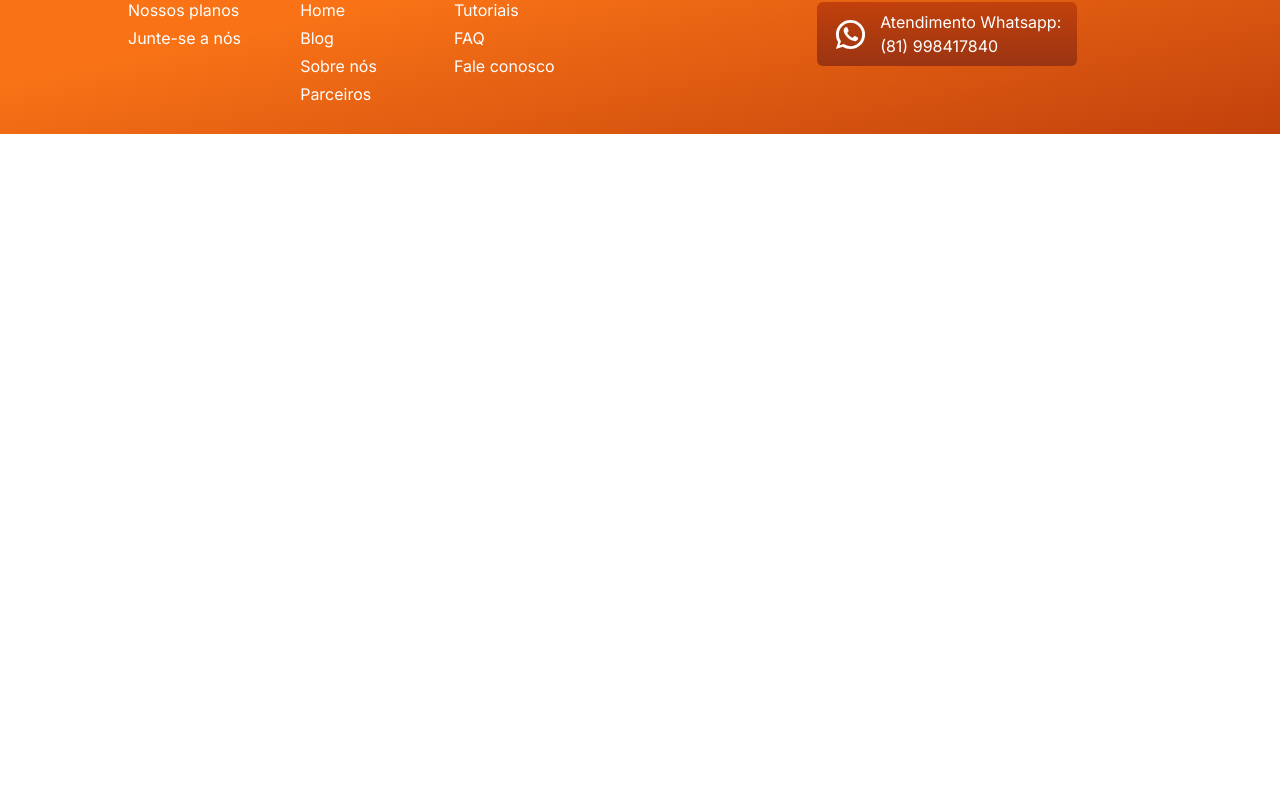
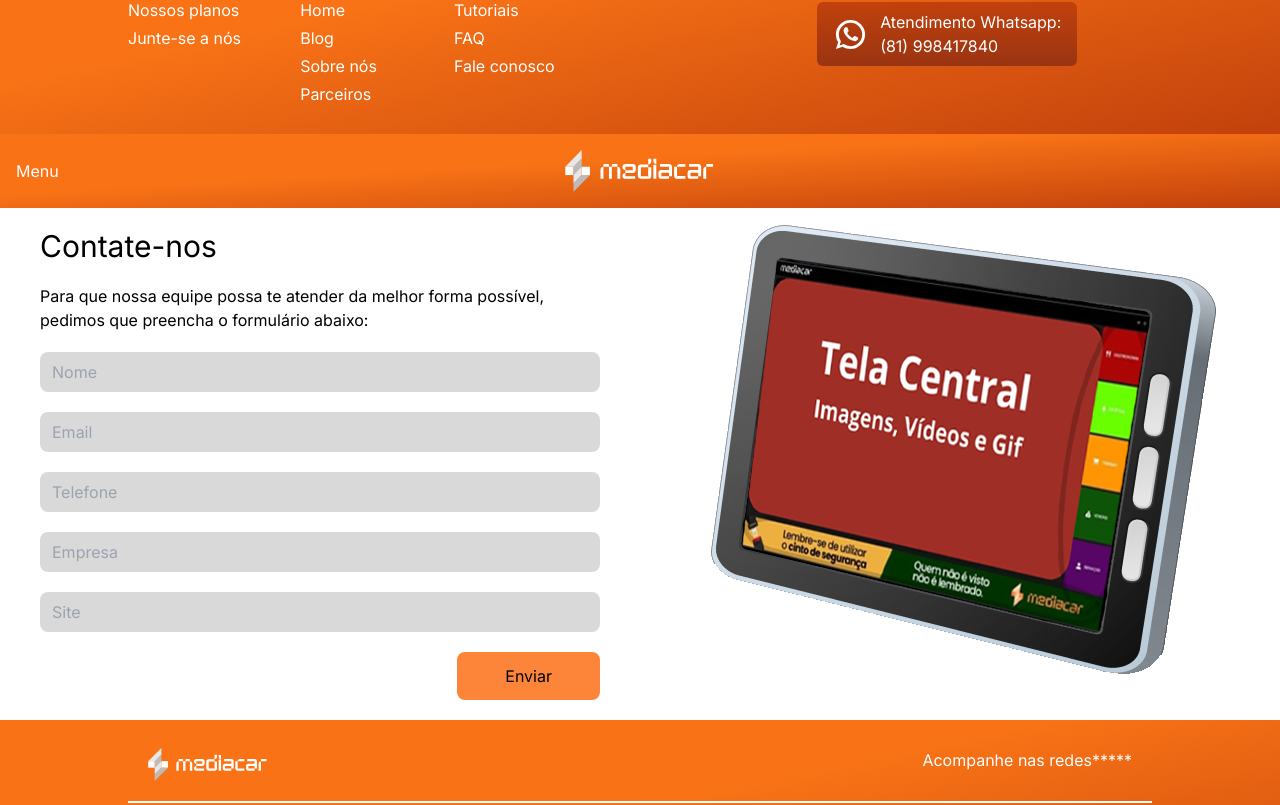
Before and after one commit to IgorRS-2302/mediacar, a Next.js app: page / in a window 1280 px wide. Shown: the part 1555-2360 px from the top of the page. Before the commit the page ends 1689 px from the top, so only its background shows below. Built offline with nearby package versions, Linux system fonts and the light colour scheme.

Commit message:
Create Contact

```diff
--- a/package.json
+++ b/package.json
@@ -24,6 +24,7 @@
     "eslint": "^8",
     "eslint-config-next": "14.2.3",
     "postcss": "^8",
+    "react-router-dom": "^6.23.1",
     "tailwindcss": "^3.4.1",
     "typescript": "^5"
   }
--- /dev/null
+++ b/src/app/Pages/Contato.tsx
@@ -0,0 +1,32 @@
+import React from 'react'
+import Header from '../components/header'
+import Footer from '../components/footer'
+import Image from "next/image";
+import Tablet from '../assets/images/tablet_mediacarV2.png'
+export default function Contato() {
+  return (
+    <div>
+      <Header/>
+        <div className='grid grid-flow-col grid-cols-2 bg-white'>
+            <div className='flex flex-grow-1 flex-col gap-5 align-middle justify-center text-black mx-10'>
+
+                <h1 className='text-3xl'>Contate-nos</h1>
+                <h3 className=''>Para que nossa equipe possa te atender da melhor forma possível, pedimos que preencha o formulário abaixo:</h3>
+                <input type="text" placeholder='Nome' className='py-2 pl-3 bg-cor-input rounded-lg '/>
+                <input type="email" placeholder='Email' className='py-2 pl-3 bg-cor-input rounded-lg '/>
+                <input type="tel" placeholder='Telefone' className='py-2 pl-3 bg-cor-input rounded-lg'/>
+                <input type="text" placeholder='Empresa' className='py-2 pl-3 bg-cor-input rounded-lg'/>
+                <input type="text" placeholder='Site' className=' py-2 pl-3 bg-cor-input rounded-lg'/>
+                <div className='flex justify-end'>
+                    <button className='bg-cor-laranja py-3 px-12 rounded-lg'>Enviar</button>
+                </div>
+            </div>
+            <div className='flex items-center align-middle justify-center'>
+            <Image src={Tablet} alt={''}/>
+
+            </div>
+            </div>
+      <Footer/>
+    </div>
+  )
+}
--- a/src/app/page.tsx
+++ b/src/app/page.tsx
@@ -7,6 +7,7 @@
 import Tablet from "../app/assets/images/tablet_mediacarV2.png";
 import LocationPin from "../app/assets/svgs/Location pin.svg";
 import SteeringWheel from "../app/assets/svgs/Steering Wheel.svg";
+import Contato from "./Pages/Contato";
 
 export default function Home() {
   return (
@@ -80,6 +81,7 @@
       </div>
       {/* <CardPlanos /> */}
       <Footer />
+      <Contato/>
     </main>
   );
 }
--- a/tailwind.config.ts
+++ b/tailwind.config.ts
@@ -13,6 +13,11 @@
         "gradient-conic":
           "conic-gradient(from 180deg at 50% 50%, var(--tw-gradient-stops))",
       },
+      colors:{
+        'cor-branca': '#FFF5EB',
+        'cor-laranja': '#FD853A',
+        'cor-input': '#D9D9D9'
+      }
     },
   },
   plugins: [],
```
Also changed, not shown: 1 other file (tests, documents, lock files or other folders).
